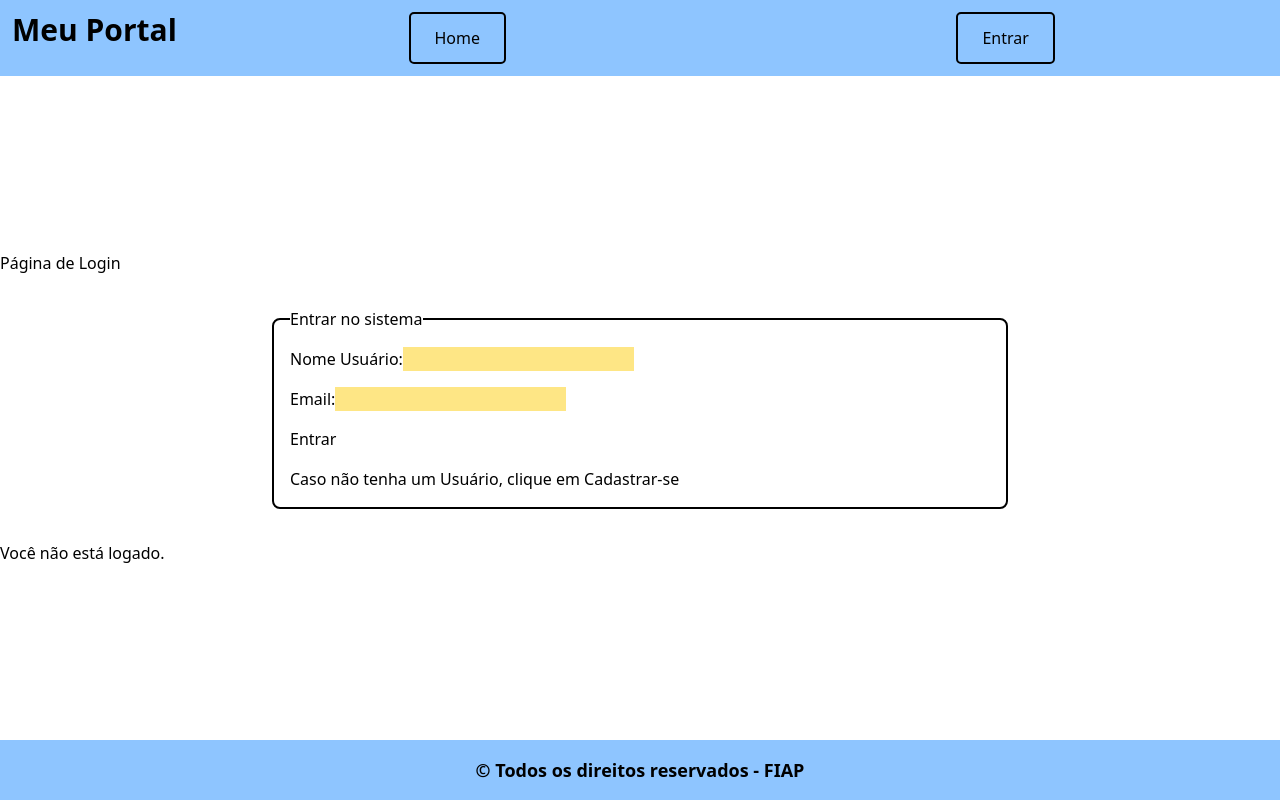
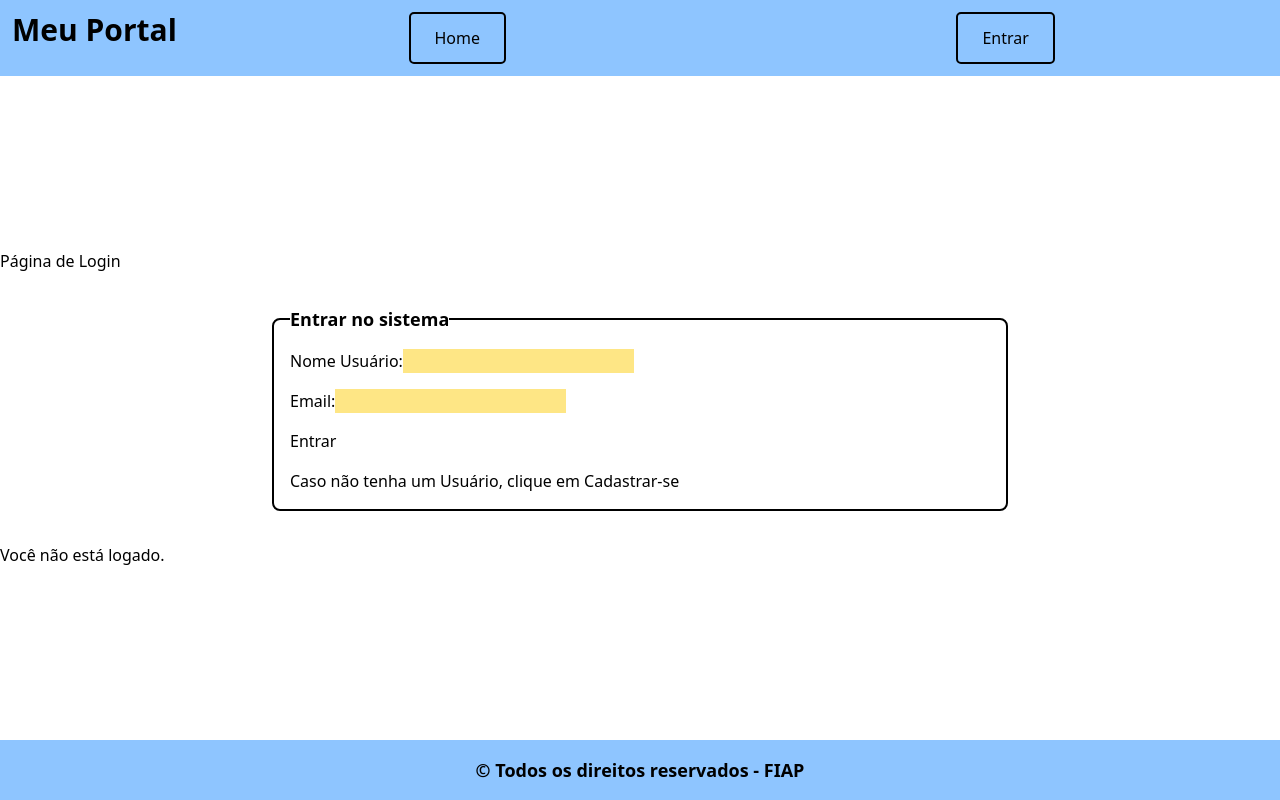
Before and after one commit to EnzoOkuizumiFiap/Login-Cadastro-Checkpoint-5, a React (Vite) app in the folder access-control-cp/: page / in a window 1280 px wide. Built offline with nearby package versions, Linux system fonts and the light colour scheme.

Commit message:
feat: adição de estilização do legend com cor diferente.

```diff
--- a/access-control-cp/src/globals.css
+++ b/access-control-cp/src/globals.css
@@ -27,13 +27,19 @@
                 }
             }
         }
+
         & .frmLogin, .frmCadastro {
             @apply gap-4 p-4 m-4 bg-white rounded-lg w-3xl mx-auto;
+
             & fieldset {
                 @apply flex flex-col gap-4 border-2 p-4 rounded-lg;
 
+                 & legend{
+                    @apply text-lg font-bold;
+                }
             }
         }
+
         & footer{
             @apply w-full bg-blue-300 py-4 text-center;
 
```
